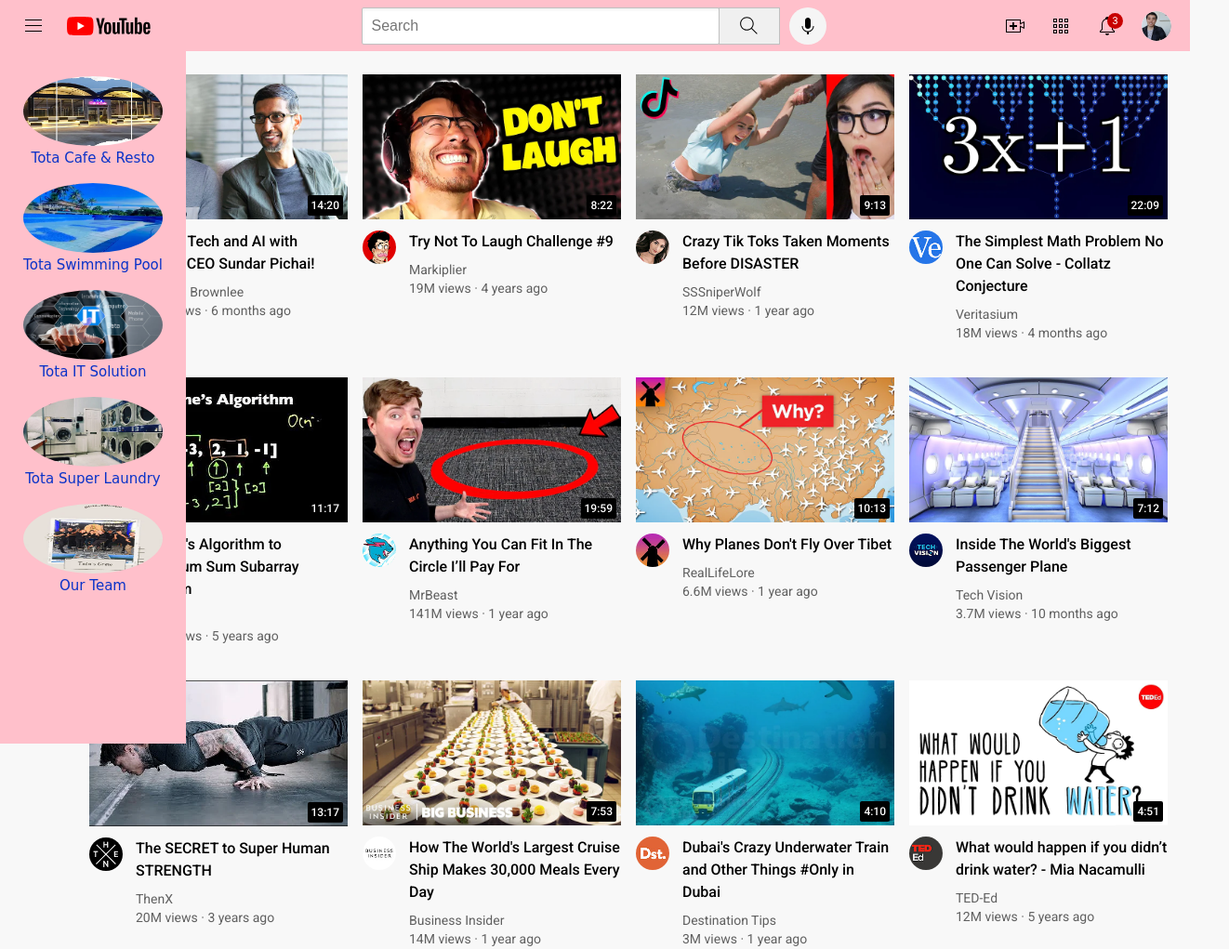
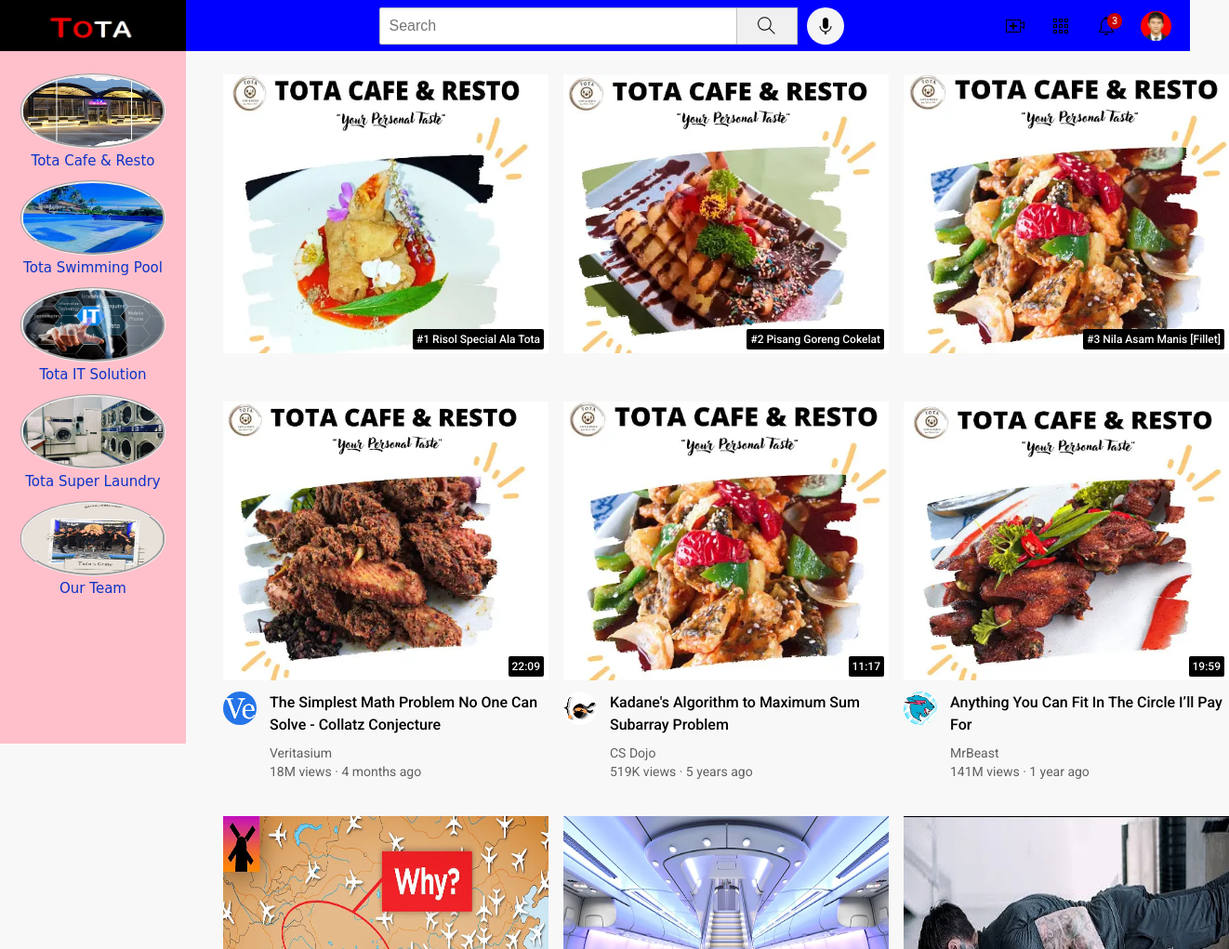
Before and after one commit to Kharismaleader/OurTota, a plain HTML site: page index.html in a window 1280 px wide. Shown: the top 1021 px of the page at 93% size, 1322 px wide, since content can reach past the window. Drawn offline with Linux system fonts and the light colour scheme.

Commit message:
Add files via upload

```diff
--- a/index.html
+++ b/index.html
@@ -15,8 +15,7 @@
   <body>
     <header class="header">
       <div class="left-section">
-        <img class="hamburger-menu" src="icons/hamburger-menu.svg">
-        <img class="youtube-logo" src="icons/youtube-logo.svg">
+        <img class="youtube-logo" src="icons/TCR-TOTA.webp">
       </div>
       <div class="middle-section">
         <input class="search-bar" type="text" placeholder="Search">
@@ -44,7 +43,7 @@
           <div class="notifications-count">3</div>
           <div class="tooltip">Notifications</div>
         </div>
-        <img class="current-user-picture" src="channel-pictures/my-channel.jpeg">
+        <img class="current-user-picture" src="channel-pictures/kharisma.jpg">
       </div>
     </header>
 
@@ -75,76 +74,28 @@
       <section class="video-grid">
         <div class="video-preview">
           <div class="thumbnail-row">
-            <img class="thumbnail" src="thumbnails/thumbnail-1.webp">
-            <div class="video-time">14:20</div>
-          </div>
-          <div class="video-info-grid">
-            <div class="channel-picture">
-              <img class="profile-picture" src="channel-pictures/channel-1.jpeg">
-            </div>
-            <div class="video-info">
-              <p class="video-title">
-                Talking Tech and AI with Google CEO Sundar Pichai!
-              </p>
-              <p class="video-author">
-                Marques Brownlee
-              </p>
-              <p class="video-stats">
-                3.4M views &#183; 6 months ago
-              </p>
-            </div>
+            <img class="thumbnail" src="Tota-News/TCR1.webp">
+            <div class="video-time">#1 Risol Special Ala Tota</div>
           </div>
         </div>
 
         <div class="video-preview">
           <div class="thumbnail-row">
-            <img class="thumbnail" src="thumbnails/thumbnail-2.webp">
-            <div class="video-time">8:22</div>
-          </div>
-          <div class="video-info-grid">
-            <div class="channel-picture">
-              <img class="profile-picture" src="channel-pictures/channel-2.jpeg">
-            </div>
-            <div class="video-info">
-              <p class="video-title">
-                Try Not To Laugh Challenge #9
-              </p>
-              <p class="video-author">
-                Markiplier
-              </p>
-              <p class="video-stats">
-                19M views &#183; 4 years ago
-              </p>
-            </div>
+            <img class="thumbnail" src="Tota-News/TCR2.webp">
+            <div class="video-time">#2 Pisang Goreng Cokelat</div>
           </div>
         </div>
 
         <div class="video-preview">
           <div class="thumbnail-row">
-            <img class="thumbnail" src="thumbnails/thumbnail-3.webp">
-            <div class="video-time">9:13</div>
-          </div>
-          <div class="video-info-grid">
-            <div class="channel-picture">
-              <img class="profile-picture" src="channel-pictures/channel-3.jpeg">
-            </div>
-            <div class="video-info">
-              <p class="video-title">
-                Crazy Tik Toks Taken Moments Before DISASTER
-              </p>
-              <p class="video-author">
-                SSSniperWolf
-              </p>
-              <p class="video-stats">
-                12M views &#183; 1 year ago
-              </p>
-            </div>
+            <img class="thumbnail" src="Tota-News/TCR5.webp">
+            <div class="video-time">#3 Nila Asam Manis [Fillet]</div>
           </div>
         </div>
 
         <div class="video-preview">
           <div class="thumbnail-row">
-            <img class="thumbnail" src="thumbnails/thumbnail-4.webp">
+            <img class="thumbnail" src="Tota-News/TCR4.webp">
             <div class="video-time">22:09</div>
           </div>
           <div class="video-info-grid">
@@ -167,7 +118,7 @@
 
         <div class="video-preview">
           <div class="thumbnail-row">
-            <img class="thumbnail" src="thumbnails/thumbnail-5.webp">
+            <img class="thumbnail" src="Tota-News/TCR5.webp">
             <div class="video-time">11:17</div>
           </div>
           <div class="video-info-grid">
@@ -190,7 +141,7 @@
 
         <div class="video-preview">
           <div class="thumbnail-row">
-            <img class="thumbnail" src="thumbnails/thumbnail-6.webp">
+            <img class="thumbnail" src="Tota-News/TCR6.webp">
             <div class="video-time">19:59</div>
           </div>
           <div class="video-info-grid">
--- a/styles/general.css
+++ b/styles/general.css
@@ -8,7 +8,7 @@ body {
   font-family: Roboto, Arial;
   margin: 0;
   padding-top: 80px;
-  padding-left: 96px;
+  padding-left: 240px;
   padding-right: 24px;
   background-color: rgb(248, 248, 248);
 }
--- a/styles/header.css
+++ b/styles/header.css
@@ -11,25 +11,24 @@
   right: 0;
   z-index: 100;
 
-  background-color: pink;
+  background-color: blue;
   border-bottom-width: 1px;
   border-bottom-style: solid;
-  border-bottom-color: rgb(248, 248, 248);
+  border-bottom-color: rgb(255, 255, 255);
 }
 
 .left-section {
   display: flex;
   align-items: center;
-}
-
-.hamburger-menu {
-  height: 24px;
-  margin-left: 24px;
-  margin-right: 24px;
+  background-color : black;
+  width : 200px;
 }
 
 .youtube-logo {
-  height: 20px;
+  height: 40px;
+  width : 100px;
+  padding-left : 50px;
+  border-radius: 5px / 5px;
 }
 
 .middle-section {
--- a/styles/sidebar.css
+++ b/styles/sidebar.css
@@ -21,13 +21,16 @@
 
 .sidebar-link:hover {
   background-color: rgb(235, 153, 153);
+  border-bottom-style: double;
+  border-color : white;
 }
 
 .sidebar-link img {
   height: 75px;
   width : 150px;
   margin-bottom: 4px;
-  border-radius: 100px / 50px
+  border-radius: 100px / 50px;
+  border-style: groove;
 }
 
 .sidebar-link div {
--- a/styles/video.css
+++ b/styles/video.css
@@ -1,5 +1,6 @@
 .thumbnail {
-  width: 100%;
+  width: 350px;
+  Height: 300px;
 }
 
 .video-title {
@@ -70,7 +71,7 @@
 
 @media (min-width: 1000px) {
   .video-grid {
-    grid-template-columns: 1fr 1fr 1fr 1fr;
+    grid-template-columns: 1fr 1fr 1 fr 1fr;
   }
 }
 
```
Also changed, not shown: Tota-News/TCR-Crew.webp (added), Tota-News/TCR-Icon.webp (added), Tota-News/TCR1.webp (added), Tota-News/TCR2.webp (added), Tota-News/TCR3.webp (added), Tota-News/TCR4.webp (added), Tota-News/TCR5.webp (added), Tota-News/TCR6.webp (added), Tota-News/TSP-Icon.webp (added), channel-pictures/kharisma.jpg (added), icons/TCR-TOTA.webp (added).
